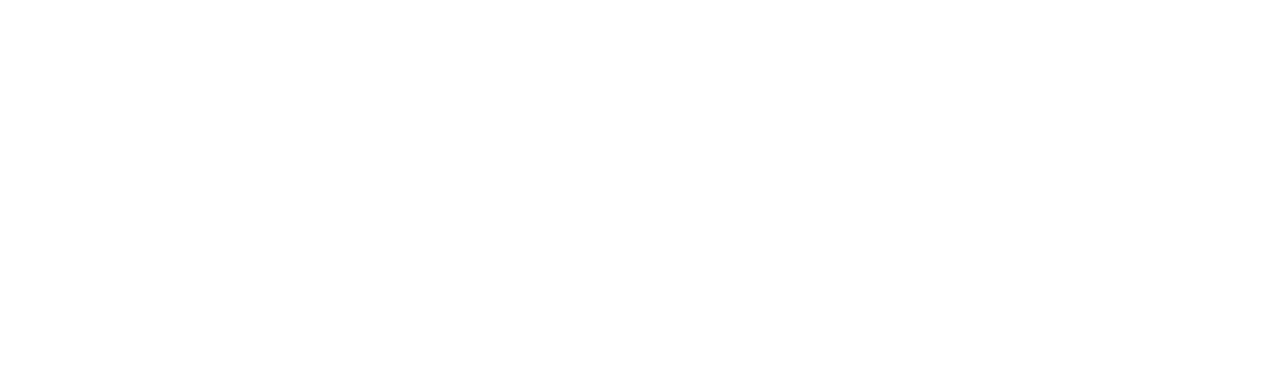
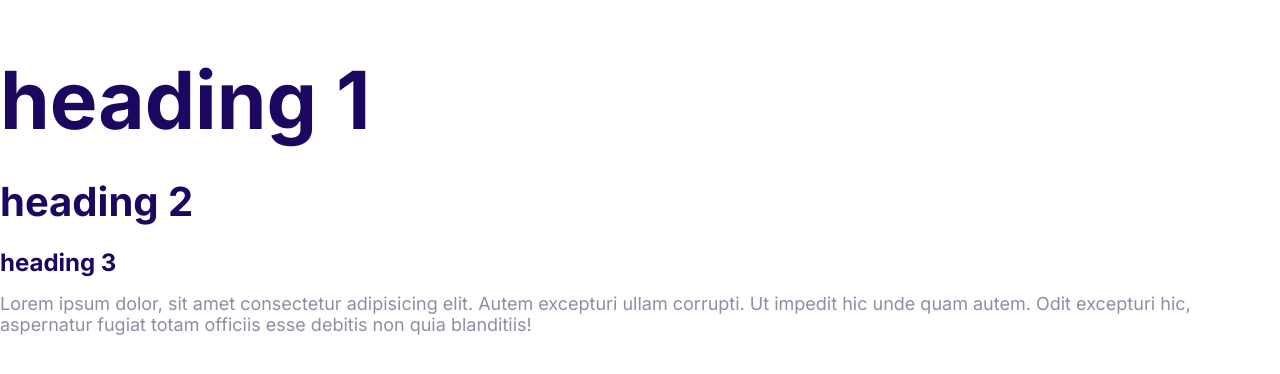
Before and after one commit to 1Mouse/cloudify, a plain HTML site: page index.html in a window 1280 px wide. Drawn offline with Linux system fonts and the light colour scheme.

Commit message:
Define the style for fonts

```diff
--- a/css/style.css
+++ b/css/style.css
@@ -6,7 +6,50 @@
     --color-body: #918ca4;
 }
 
+html {
+    font-size: 62.5%;
+}
+
 body {
     font-family: 'Inter', Arial, Helvetica, sans-serif;
+    font-size: 2.4rem;
     color: var(--color-body);
 }
+
+h1,
+h2,
+h3 {
+    color: var(--color-headings);
+    margin-bottom: 1rem;
+}
+
+h1 {
+    font-size: 7rem;
+}
+
+h2 {
+    font-size: 4rem;
+}
+
+h3 {
+    font-size: 3rem;
+}
+
+
+@media screen and (min-width: 1024px) {
+    body {
+        font-size: 1.8rem;
+    }
+
+    h1 {
+        font-size: 8rem;
+    }
+
+    h2 {
+        font-size: 4rem;
+    }
+
+    h3 {
+        font-size: 2.4rem;
+    }
+}
--- a/index.html
+++ b/index.html
@@ -11,6 +11,9 @@
     <link rel="stylesheet" href="css/style.css">
 </head>
 <body>
-
+    <h1>heading 1</h1>
+    <h2>heading 2</h2>
+    <h3>heading 3</h3>
+    <P>Lorem ipsum dolor, sit amet consectetur adipisicing elit. Autem excepturi ullam corrupti. Ut impedit hic unde quam autem. Odit excepturi hic, aspernatur fugiat totam officiis esse debitis non quia blanditiis!</P>
 </body>
 </html>
```
